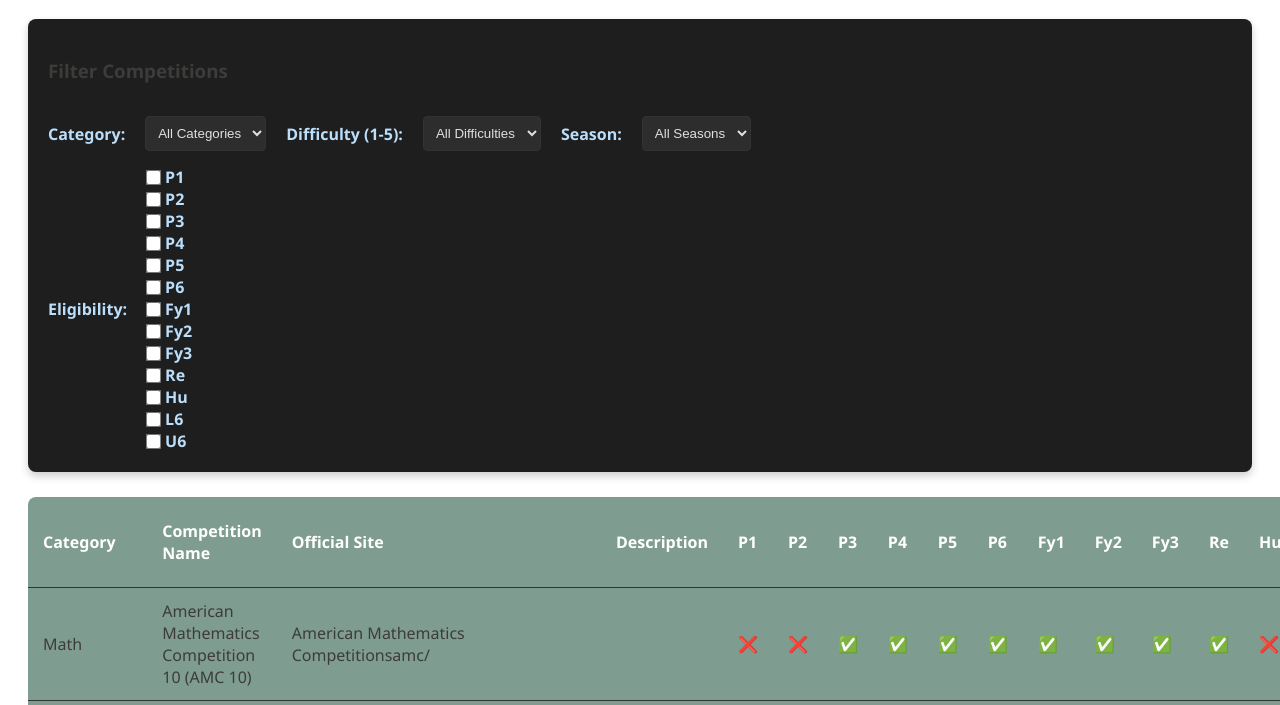
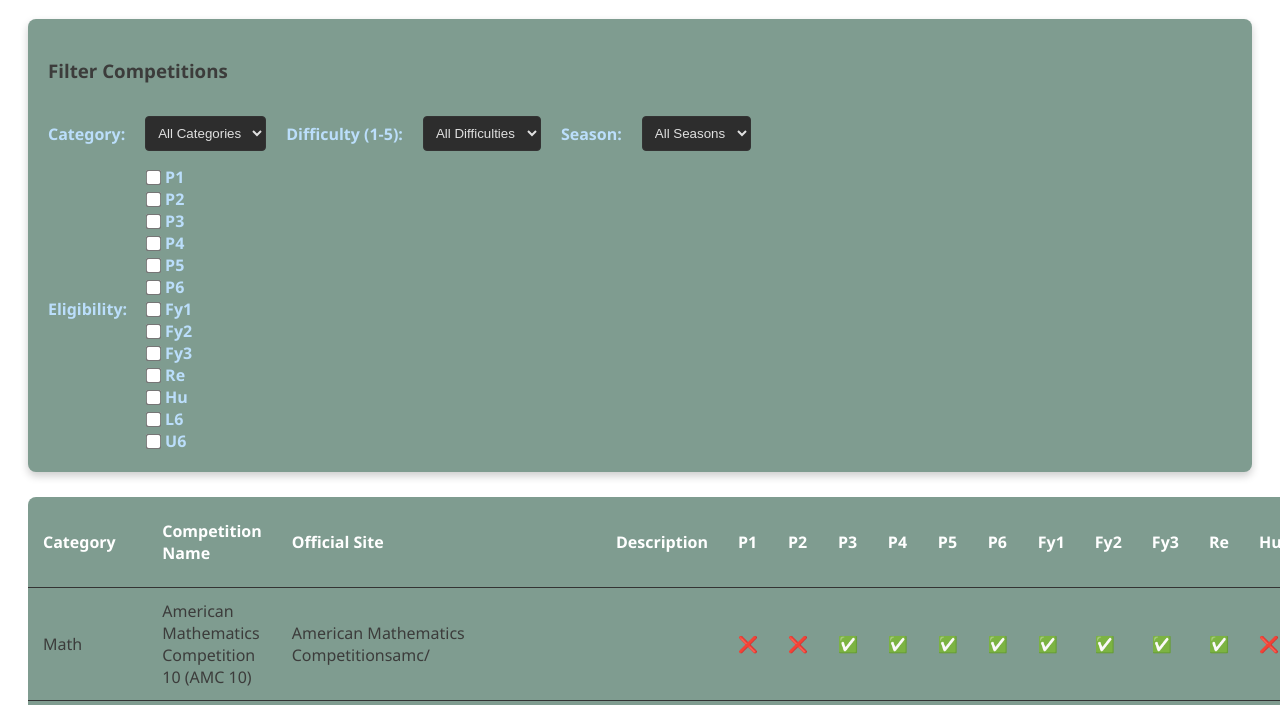
Before and after one commit to mchkadmin/AcademicCompetitions, a plain HTML site: page data.html in a window 1280 px wide. Shown: the part 95-800 px from the top of the page. Drawn offline with Linux system fonts and the light colour scheme.

Commit message:
Update data.html

```diff
--- a/data.html
+++ b/data.html
@@ -16,7 +16,7 @@
         #filter-controls {
             margin-bottom: 25px;
             padding: 20px;
-            background-color: #1E1E1E; /* Slightly lighter dark background for controls */
+            background-color: #7F9C90; /* Slightly lighter dark background for controls */
             border-radius: 8px;
             box-shadow: 0 4px 8px rgba(0, 0, 0, 0.2);
             display: flex; /* Use flexbox for layout */
```
